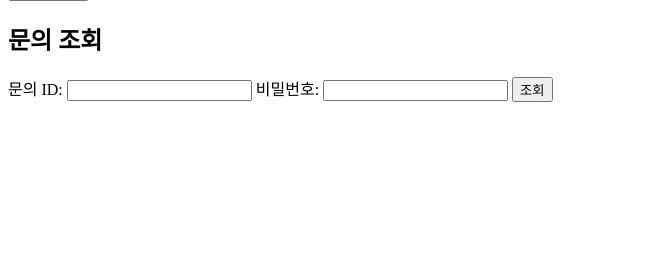
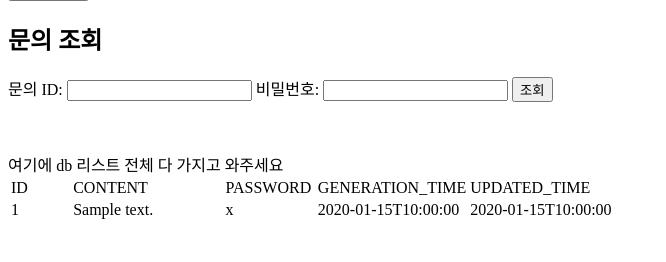
Before and after one commit to hyunjeehee/mytasks, a FastAPI app: page / in a window 1280 px wide. Shown: the part 300-562 px from the top of the page, without its empty margins (0-666 px from the left). Run offline with FastAPI, Linux system fonts and the light colour scheme; tables that the repository leaves empty hold one stand-in row (values such as "Sample post").

Commit message:
revert_commit

```diff
--- a/bulletin/main.py
+++ b/bulletin/main.py
@@ -89,3 +89,10 @@ def mod_inquiry(
     db.commit()
 
     return {"message": "문의글이 수정되었습니다.", "inquiry_id": db_inquiry.id}
+
+@app.get("/getinquiry/")
+def show_inquiry(db: SessionLocal = Depends(get_db)):
+
+    db_inquiry = db.query(Inquiry).all()
+
+    return db_inquiry
--- a/bulletin/static/js/viewInquiry.js
+++ b/bulletin/static/js/viewInquiry.js
@@ -30,6 +30,8 @@ document.addEventListener("DOMContentLoaded", function () {
             });
     });
 
+
+    // 수정 기능 구현
     mod_btn.addEventListener('click', function(e) {
         console.log('수정버튼');
         e.preventDefault();     // 폼 제출을 방지하여 페이지 새로고침 방지
@@ -67,8 +69,41 @@ document.addEventListener("DOMContentLoaded", function () {
             });
 
     });
-});
 
+    //문의글 목록 보여주기
+    fetch(`/getinquiry/`, {
+        method: "GET",
+        headers: {
+            "Content-Type": "application/json",
+        }
+    })
+    .then((response) => response.json())
+    .then((data) => {
+        if (data.length === 0) {
+            let listTbody = `<tr><td colspan="5">등록된 문의글이 없습니다.</td></tr>`;
+            $('#listTbody').html(listTbody);
+            $('#Result').show();
+        } else {
+            //console.log(typeof data);
+
+            let listTbody = '';
+            //console.log(typeof listTbody);
+
+            data.forEach((data) => {
+                listTbody += `<tr>
+                                <td>${data.id}</td>
+                                <td>${data.content}</td>
+                                <td>${data.password}</td>
+                                <td>${data.create_time}</td>
+                                <td>${data.update_time}</td>
+                             </tr>`;
+            });
+
+            $('#listTbody').html(listTbody);
+
+        }
+    });
+})
             // .catch((error) => {
             //     console.error("오류:",error);
             //     messageDiv.innerHTML = "조회 시도 중 오류가 발생했습니다.";
--- a/bulletin/templates/Inquiry.html
+++ b/bulletin/templates/Inquiry.html
@@ -10,6 +10,7 @@
 </head>
 
 <body>
+
     <h1>문의 작성</h1>
     <form id="inquiry-form">
         <label for="content">내용:</label>
--- a/bulletin/templates/main.html
+++ b/bulletin/templates/main.html
@@ -4,6 +4,7 @@
     <meta charset="UTF-8">
     <meta name="viewport" content="width=device-width, initial-scale=1.0">
     <title>메인 페이지</title>
+    <script src="https://code.jquery.com/jquery-3.4.1.js"></script>
 
     <script src="../static/js/Inquiry.js"></script>
     <script src="../static/js/viewInquiry.js"></script>
@@ -39,5 +40,29 @@
         <button type="submit" id="mod-btn">수정</button>
     </div>
 
+    <div style="margin-top: 50px;" id="Result" class="table-section">
+        여기에 db 리스트 전체 다 가지고 와주세요
+        <table id="wholeList" class="whole-table">
+            <colgroup>
+                <col style="width: 10%;">
+                <col style="width: 25%">
+                <col style="width: 15%;">
+                <col style="width: 25%;">
+                <col style="width: 25%;">
+            </colgroup>
+            <thead>
+                <tr>
+                    <td>ID</td>
+                    <td>CONTENT</td>
+                    <td>PASSWORD</td>
+                    <td>GENERATION_TIME</td>
+                    <td>UPDATED_TIME</td>
+                </tr>
+            </thead>
+            <!-- 가져오는 코드 -->
+            <tbody id="listTbody"></tbody>
+        </table>
+    </div>
+
 </body>
 </html>
```
Also changed, not shown: 2 other files.
